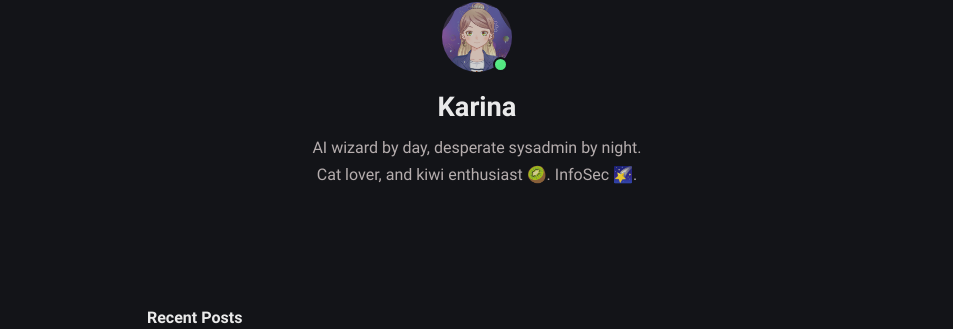
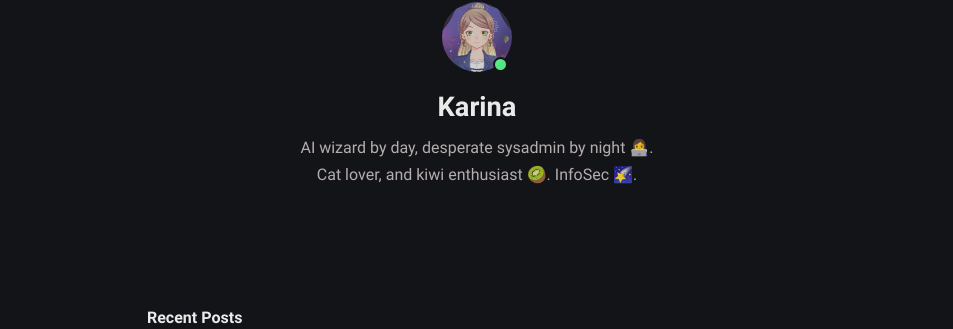
Before and after one commit to TryKatChup/TryKatchup.github.io, a Jekyll site: the page built from index.md, in a window 1280 px wide. Shown: the part 166-495 px from the top of the page, without its empty margins (163-1116 px from the left). Built offline with Jekyll 4.4.1, drawn with Linux system fonts in a browser that asks for light colours; nearby versions of some CDN libraries.

```diff
--- a/_config.yml
+++ b/_config.yml
@@ -12,7 +12,7 @@ mode: "dark" # default theme "dark" | "light"
 author:
   name: Karina
   bio: >-
-   AI wizard by day, desperate sysadmin by night. Cat lover, and kiwi enthusiast 🥝. InfoSec 🌠.
+   AI wizard by day, desperate sysadmin by night 👩‍💻. Cat lover, and kiwi enthusiast 🥝. InfoSec 🌠.
   username: TryKatChup
   email: karina.chichifoi@gmail.com
   open_to_work: true
```
